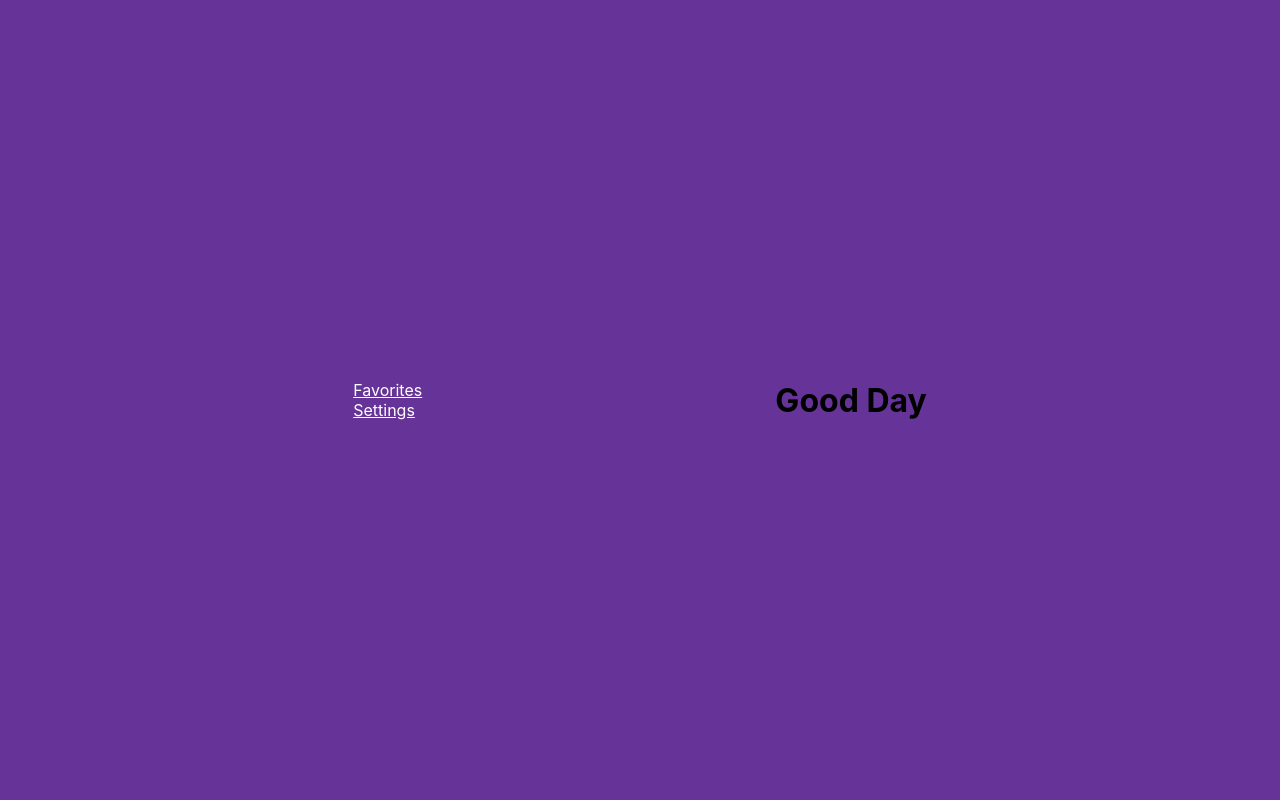
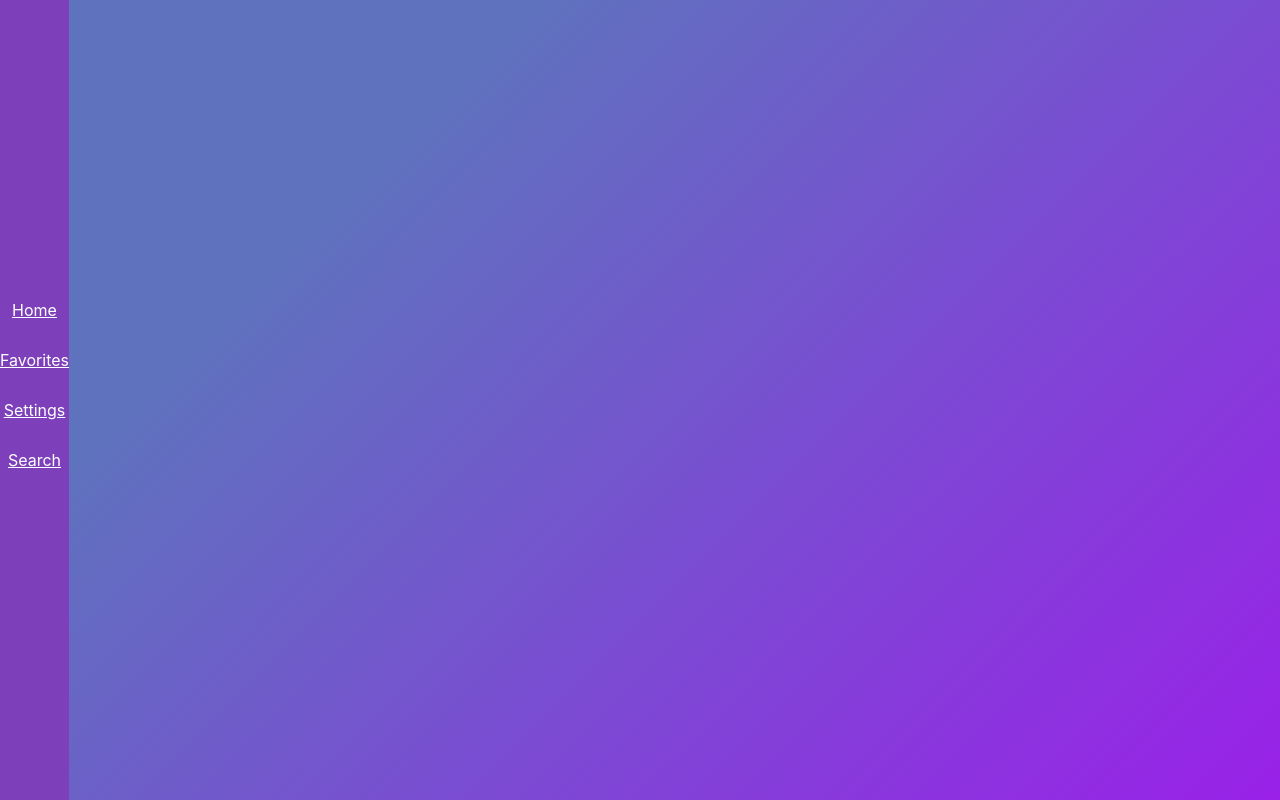
Before and after one commit to MattOrtner/hb-moo, a React (Create React App) app: page / in a window 1280 px wide. Built offline with nearby package versions, Linux system fonts and the light colour scheme.

Commit message:
navigation bar set to left, background for outlet theme gradient

```diff
--- a/src/App.css
+++ b/src/App.css
@@ -17,20 +17,27 @@
 }
 
 /* -------- Nav Bar -------------- */
+
 .home-screen-container {
   display: flex;
   justify-content: space-evenly;
   align-items: center;
-  background-color: rebeccapurple;
+  background-image: linear-gradient(315deg, #9921e8 0%, #5f72be 74%);
   height: 100vh;
   width: 100vw;
 }
 
 .nav-bar {
   display: flex;
+  position: absolute;
+  left: 0;
   flex-direction: column;
-  align-items: stretch;
+  align-items: center;
+  justify-content: center;
+  height: 100vh;
+  background-color: rgb(125, 64, 186);
 }
+
 .navlink {
   margin: 10px;
 }
@@ -39,8 +46,6 @@
   flex-direction: column;
   justify-content: space-around;
   height: inherit;
-  /* justify-items: center; */
-  /* align-items: center; */
 }
 
 /*----------- User Profile Screen --------- */
--- a/src/index.js
+++ b/src/index.js
@@ -1,23 +1,26 @@
 import React from "react";
 import ReactDOM from "react-dom";
 import "./index.css";
-import App from "./App";
+import "./App.css";
 import reportWebVitals from "./reportWebVitals";
+
 import { BrowserRouter, Route, Routes } from "react-router-dom";
 import UserChoiceScreen from "./routes/UserChoiceScreen";
 import HomeScreen from "./routes/HomeScreen";
 import SettingsScreen from "./routes/SettingsScreen";
 import FavoritesScreen from "./routes/FavoritesScreen";
 import InitialContentScreen from "./routes/InitialContent";
+import SearchScreen from "./routes/SearchScreen";
 
 ReactDOM.render(
   <BrowserRouter>
     <Routes>
       {/* <Route path="/" element={<UserChoiceScreen />} /> */}
       <Route path="/" element={<HomeScreen />}>
-        <Route index element={<InitialContentScreen />} />
+        <Route path="home" element={<InitialContentScreen />} />
         <Route path="favorites" element={<FavoritesScreen />} />
         <Route path="settings" element={<SettingsScreen />} />
+        <Route path="search" element={<SearchScreen />} />
       </Route>
 
       <Route
--- a/src/routes/FavoritesScreen.js
+++ b/src/routes/FavoritesScreen.js
@@ -2,7 +2,7 @@ import React from "react";
 
 const FavoritesScreen = () => {
   return (
-    <div
+    <h1
       style={{
         display: "flex",
         justifyContent: "center",
@@ -10,7 +10,7 @@ const FavoritesScreen = () => {
       }}
     >
       This is the Favorites Screen
-    </div>
+    </h1>
   );
 };
 
--- a/src/routes/HomeScreen.js
+++ b/src/routes/HomeScreen.js
@@ -13,12 +13,18 @@ const HomeScreen = () => {
   function FullScreen() {
     return (
       <div className="home-screen-container">
-        <nav style={{ display: "flex", flexDirection: "column" }}>
-          <Link style={{ color: "white" }} to="/favorites">
+        <nav className="nav-bar">
+          <Link style={{ color: "white", paddingBottom: 30 }} to="/home">
+            Home
+          </Link>
+          <Link style={{ color: "white", paddingBottom: 30 }} to="/favorites">
             Favorites
           </Link>
-          <Link style={{ color: "white" }} to="/settings">
+          <Link style={{ color: "white", paddingBottom: 30 }} to="/settings">
             Settings
+          </Link>
+          <Link style={{ color: "white", paddingBottom: 30 }} to="/search">
+            Search
           </Link>
         </nav>
         {/* <div className="right-side-home"> */}
--- a/src/routes/InitialContent.js
+++ b/src/routes/InitialContent.js
@@ -8,6 +8,7 @@ const InitialContentScreen = () => {
     <div>
       {/* <h1>Good Day {`${location.state.user.name}`}!</h1> */}
       <h1>Good Day</h1>
+      <h3>This is the Initial Content Screen</h3>
     </div>
   );
 };
--- /dev/null
+++ b/src/routes/SearchScreen.js
@@ -0,0 +1,7 @@
+import React from "react";
+
+const SearchScreen = () => {
+  return <h1>This is the Search Screen</h1>;
+};
+
+export default SearchScreen;
--- a/src/routes/SettingsScreen.js
+++ b/src/routes/SettingsScreen.js
@@ -2,7 +2,7 @@ import React from "react";
 
 const SettingsScreen = () => {
   return (
-    <div
+    <h1
       style={{
         display: "flex",
         justifyContent: "center",
@@ -10,7 +10,7 @@ const SettingsScreen = () => {
       }}
     >
       This is the Settings Screen
-    </div>
+    </h1>
   );
 };
 
```
